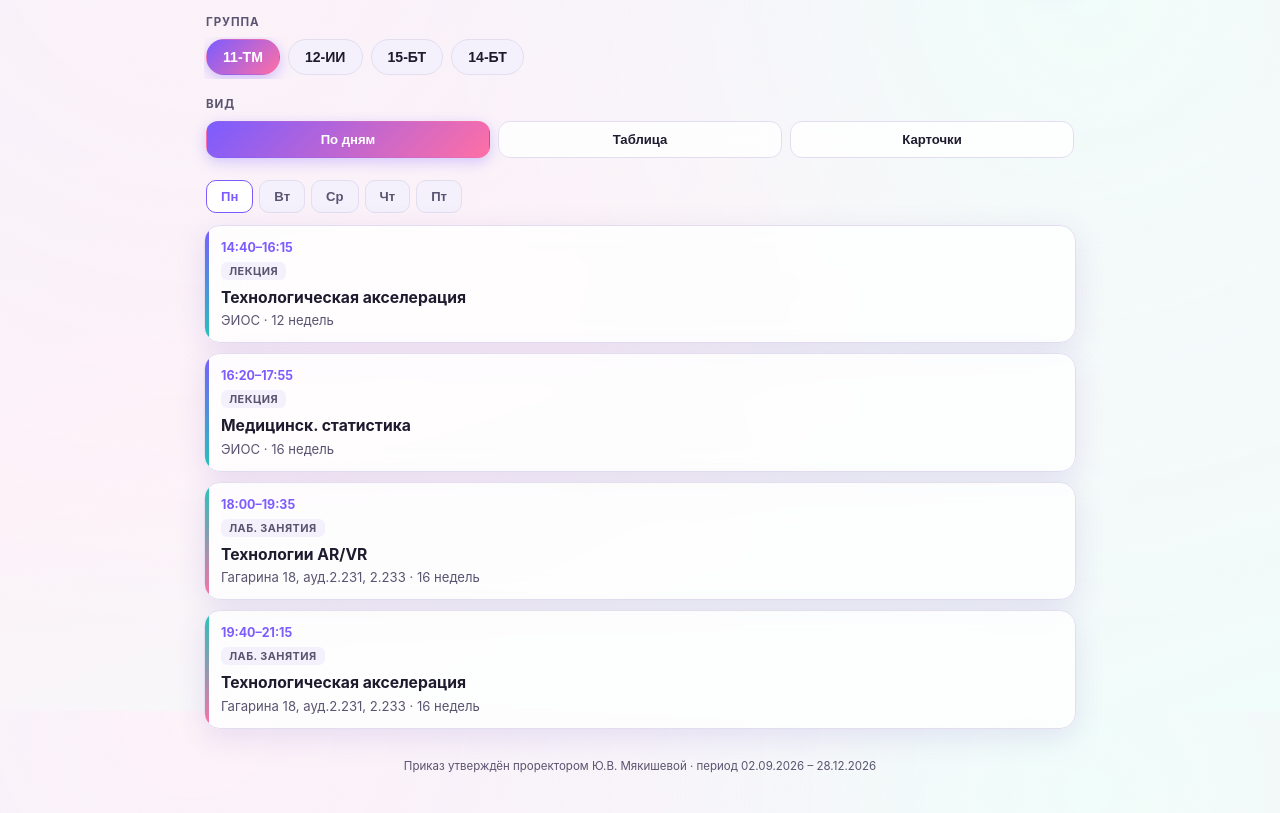
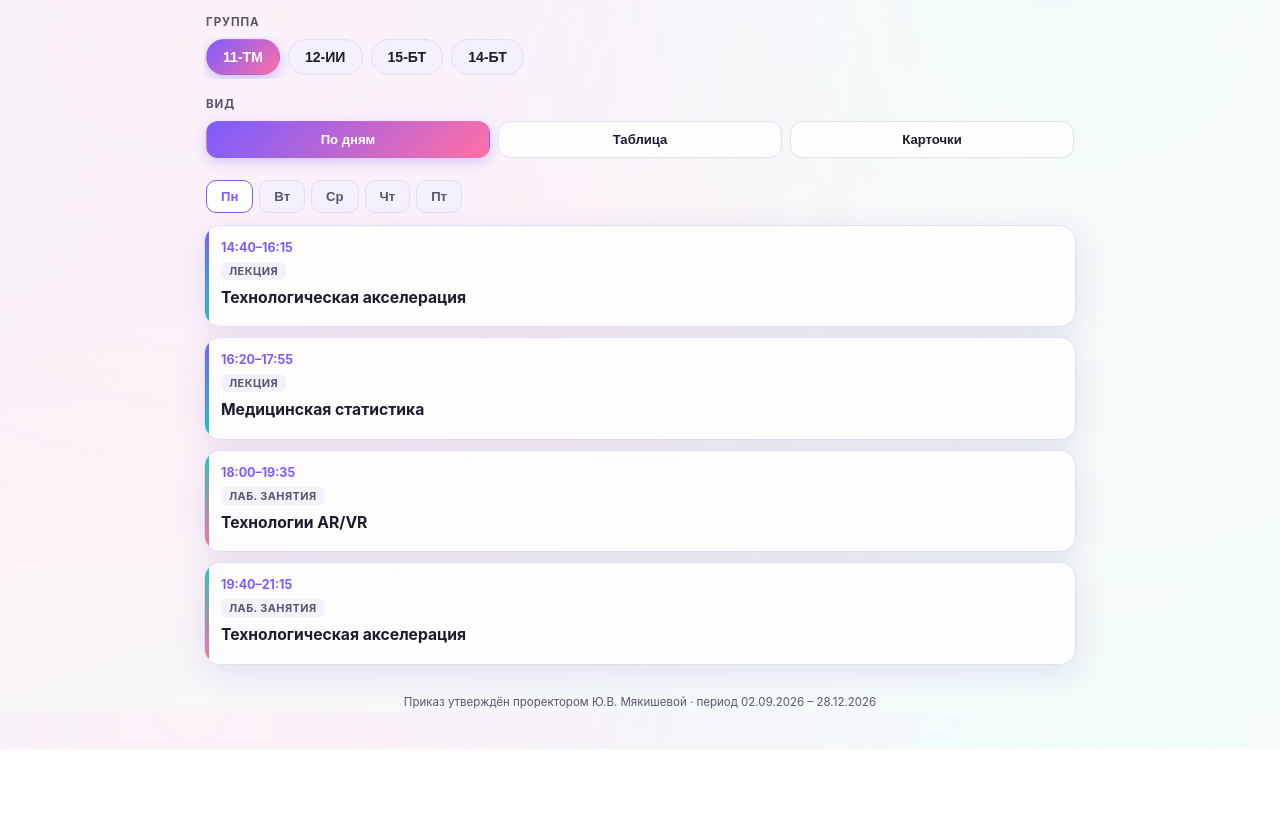
Before and after one commit to AndreyTHT/ScheduleSamGMU, a plain HTML site: page index.html in a window 1280 px wide. Shown: the part 89-902 px from the top of the page. After the commit the page ends 838 px from the top, so only its background shows below. Drawn offline with Linux system fonts and the light colour scheme.

Commit message:
Update lesson data and improve HTML rendering

```diff
--- a/index.html
+++ b/index.html
@@ -275,8 +275,8 @@ footer{
 <script>
 /* ===================== DATA ===================== */
 const DAYS = ["Понедельник","Вторник","Среда","Четверг","Пятница"];
+const DAY_NOTE = {"Среда":"искл. 04.11.2026"};
 const DAY_SHORT = {"Понедельник":"Пн","Вторник":"Вт","Среда":"Ср","Четверг":"Чт","Пятница":"Пт"};
-const DAY_NOTE = {"Среда":"искл. 04.11.2026"};
 
 // slot time ranges per day-shift pattern
 const SLOTS_FULL = ["13:00-13:45","13:50-14:35","14:40-15:25","15:30-16:15","16:20-17:05","17:10-17:55","18:00-18:45","18:50-19:35","19:40-20:25","20:30-21:15"];
@@ -298,109 +298,108 @@ function typeLabel(t){
 const DATA = {
 "11-ТМ": {
   "Понедельник": [
-    [2,3,"lec","Технологическая акселерация","ЭИОС · 12 недель"],
-    [4,5,"lec","Медицинск. статистика","ЭИОС · 16 недель"],
-    [6,7,"lab","Технологии AR/VR","Гагарина 18, ауд.2.231, 2.233 · 16 недель"],
-    [8,9,"lab","Технологическая акселерация","Гагарина 18, ауд.2.231, 2.233 · 16 недель"]
+    [2,3,"lec","Технологическая акселерация",""],
+    [4,5,"lec","Медицинская статистика",""],
+    [6,7,"lab","Технологии AR/VR",""],
+    [8,9,"lab","Технологическая акселерация",""]
   ],
   "Вторник": [
-    [2,3,"lec","Анализ данных на Python","ЭИОС · 16 недель"],
-    [4,5,"prac","Ознакомительная практика","ЭИОС · 16 недель"],
-    [6,7,"prac","Медицинск. статистика","Гагарина 18, ауд.2.231, 2.233 · 16 недель"],
-    [8,9,"lab","Анализ данных на Python","Гагарина 18, ауд.2.231, 2.233 · 16 недель"]
+    [2,3,"lec","Анализ данных на Python",""],
+    [4,5,"prac","Ознакомительная практика",""],
+    [6,7,"prac","Медицинская статистика",""],
+    [8,9,"lab","Анализ данных на Python",""]
   ],
   "Среда": [
-    [4,5,"lec","Информационная безопасность","ЭИОС · 12 недель"],
-    [6,7,"lec","Медиц. аппаратно-програм. комплексы","ЭИОС · 16 недель"],
-    [8,9,"prac","Медиц. аппаратно-програм. комплексы","ЭИОС · 16 недель"]
+    [4,5,"lec","Информационная безопасность",""],
+    [6,7,"lec","Медицинские аппаратно-программные комплексы",""],
+    [8,9,"prac","Медицинские аппаратно-программные комплексы",""]
   ],
   "Четверг": [
-    [4,9,"prac","Ознакомительная практика","Гагарина 18, ауд.2.231, 2.233 · 16 недель"]
+    [4,9,"prac","Ознакомительная практика",""]
   ],
   "Пятница": [
-    [4,5,"lec","Технологии AR/VR","ЭИОС · 16 недель"],
-    [6,9,"prac","Информационная безопасность","ЭИОС · 14 недель"]
+    [4,5,"lec","Технологии AR/VR",""],
+    [6,9,"prac","Информационная безопасность",""]
   ]
 },
 "12-ИИ": {
   "Понедельник": [
-    [2,3,"lec","Технологическая акселерация","ЭИОС · 12 недель"],
-    [4,5,"lec","Медицинск. статистика","ЭИОС · 16 недель"],
-    [6,7,"lab","Технологии AR/VR","Гагарина 18, ауд.2.231, 2.233 · 16 недель"],
-    [8,9,"lab","Технологическая акселерация","Гагарина 18, ауд.2.231, 2.233 · 16 недель"]
+    [2,3,"lec","Технологическая акселерация",""],
+    [4,5,"lec","Медицинская статистика",""],
+    [6,7,"lab","Технологии AR/VR",""],
+    [8,9,"lab","Технологическая акселерация",""]
   ],
   "Вторник": [
-    [2,3,"lec","Анализ данных на Python","ЭИОС · 16 недель"],
-    [4,5,"prac","Ознакомительная практика","ЭИОС · 16 недель"],
-    [6,7,"prac","Медицинск. статистика","Гагарина 18, ауд.2.231, 2.233 · 16 недель"],
-    [8,9,"lab","Анализ данных на Python","Гагарина 18, ауд.2.231, 2.233 · 16 недель"]
+    [2,3,"lec","Анализ данных на Python",""],
+    [4,5,"prac","Ознакомительная практика",""],
+    [6,7,"prac","Медицинская статистика",""],
+    [8,9,"lab","Анализ данных на Python",""]
   ],
   "Среда": [
-    [4,5,"lec","3D анатомия - физиология","ЭИОС · 12 недель"],
-    [6,7,"lec","Методы глубокого обучения","ЭИОС · 16 недель"],
-    [8,9,"lab","Методы глубокого обучения","Гагарина 18, ауд.2.231, 2.233 · 16 недель"]
+    [4,5,"lec","3D анатомия - физиология",""],
+    [6,7,"lec","Методы глубокого обучения",""],
+    [8,9,"lab","Методы глубокого обучения",""]
   ],
   "Четверг": [
-    [4,9,"prac","Ознакомительная практика","Гагарина 18, ауд.2.231, 2.233 · 16 недель"]
+    [4,9,"prac","Ознакомительная практика",""]
   ],
   "Пятница": [
-    [4,5,"lec","Технологии AR/VR","ЭИОС · 16 недель"],
-    [6,9,"prac","3D анатомия - физиология","Гагарина 18, ауд.2.231, 2.233 · 14 недель"]
+    [4,5,"lec","Технологии AR/VR",""],
+    [6,9,"prac","3D анатомия - физиология",""]
   ]
 },
 "15-БТ": {
   "Понедельник": [
-    [3,3,"lec","Анатомия","ЭИОС · 8 недель"],
-    [4,4,"prac","Анатомия","4-313 (Чапаевская, 227) · 16 недель"],
-    [5,7,"prac","Технологическая акселерация","Лекционный зал, Чапаевская, 227 · 16 недель"]
+    [3,4,"prac","Анатомия",""],
+    [5,7,"prac","Технологическая акселерация",""]
   ],
   "Вторник": [
-    [1,1,"lec","Иностр.язык в проф. сфере","ЭИОС · 8 недель"],
-    [2,2,"lec","Биоинформатика","ЭИОС · 16 недель"],
-    [3,3,"lab","Аддитивные технологии","Технопарк ПИШ, Арцыбушевская, 171 · 16 недель"],
-    [4,5,"prac","Иностр.язык в проф. сфере","кафедра иностранных языков, Тухачевского, 226 · 16 недель"]
+    [1,3,"lec","Иностранный язык в профессиональной сфере",""],
+    [3,4,"lec","Биоинформатика",""],
+    [4,5,"lab","Аддитивные технологии",""],
+    [7,9,"prac","Иностранный язык в профессиональной сфере",""]
   ],
   "Среда": [
-    [2,3,"prac","Педагогическая практика","4-313 (Чапаевская, 227) · 16 недель"],
-    [4,5,"lab","Биоинформатика","16 недель"]
+    [5,7,"prac","Педагогическая практика",""],
+    [8,9,"lab","Биоинформатика",""]
   ],
   "Четверг": [
-    [0,0,"lec","Аддитивные технологии","ЭИОС · 16 недель"],
-    [1,2,"lec","Технологическая акселерация","ЭИОС · 16 недель"],
-    [3,4,"prac","Педагогическая практика","4-313 (Чапаевская, 227) · 16 недель"]
+    [2,3,"lec","Аддитивные технологии",""],
+    [4,5,"lec","Технологическая акселерация",""],
+    [6,9,"prac","Педагогическая практика",""]
   ],
   "Пятница": [
-    [2,3,"lec","Биоматериаловедение","ЭИОС · 12 недель"],
-    [4,5,"lab","Биоматериаловедение","НИИ Биотех, Гагарина, 20 · 12 недель"],
-    [6,7,"prac","Биоматериаловедение","НИИ Биотех, Гагарина, 20 · 16 недель"]
+    [4,5,"lec","Биоматериаловедение",""],
+    [6,7,"lab","Биоматериаловедение",""],
+    [8,9,"prac","Биоматериаловедение",""]
   ]
 },
 "14-БТ": {
   "Понедельник": [
-    [2,2,"lec","Методич.сопров. Применения диагн.тестсистем","ЭИОС · 16 недель"],
-    [3,3,"lec","Базовые аспекты биохимии человека","ЭИОС · 8 недель"],
-    [4,5,"lab","Базовые аспекты биохимии человека","Кафедра биохимии, Арцыбушевская, 171 · 16 недель"],
-    [6,7,"lab","Технологическая акселерация","16 недель"]
+    [1,2,"lec","Методическое сопровождение применения диагностических тест-систем",""],
+    [3,3,"lec","Базовые аспекты биохимии человека",""],
+    [4,5,"lab","Базовые аспекты биохимии человека",""],
+    [8,9,"lab","Технологическая акселерация",""]
   ],
   "Вторник": [
-    [1,1,"lec","Иностр.язык в проф. сфере","ЭИОС · 8 недель"],
-    [2,2,"lec","Биоинформатика","ЭИОС · 16 недель"],
-    [3,4,"prac","Методич.сопров. Применения диагн.тестсистем","Гагарина 20, ауд 309, 310 · 16 недель"],
-    [5,6,"prac","Иностр.язык в проф. сфере","Гагарина 18, ауд.2.231, 2.233 · 16 недель"]
+    [1,2,"lec","Иностранный язык в профессиональной сфере",""],
+    [3,4,"lec","Биоинформатика",""],
+    [5,6,"prac","Методическое сопровождение применения диагностических тест-систем",""],
+    [7,9,"prac","Иностранный язык в профессиональной сфере",""]
   ],
   "Среда": [
-    [2,4,"prac","Педагогическая практика","Гагарина 20, ауд 309, 310 · 16 недель"],
-    [5,6,"lab","Биоинформатика","Гагарина 20, ауд 309, 310 · 16 недель"]
+    [4,7,"prac","Педагогическая практика",""],
+    [8,9,"lab","Биоинформатика",""]
   ],
   "Четверг": [
-    [0,1,"lec","Основы медиц. Микробиологии и иммунологии","ЭИОС · 8 недель"],
-    [2,3,"lec","Технологическая акселерация","ЭИОС · 12 недель"],
-    [4,6,"prac","Основы медиц. Микробиологии и иммунологии","Кафедра микробиологии, Гагарина, 18 · 10 недель"]
+    [2,3,"lec","Основы медицинской микробиологии и иммунологии",""],
+    [4,5,"lec","Технологическая акселерация",""],
+    [6,9,"prac","Основы медицинской микробиологии и иммунологии",""]
   ],
   "Пятница": [
-    [2,3,"lec","Основы молекулярной биологии","ЭИОС · 8 недель"],
-    [4,5,"prac","Педагогическая практика","Гагарина 20, ауд 309, 310 · 16 недель"],
-    [6,7,"prac","Основы молекулярной биологии","Кафедра биологии, Арцыбушевская, 171 · 16 недель"]
+    [3,4,"lec","Основы молекулярной биологии",""],
+    [5,6,"prac","Педагогическая практика",""],
+    [7,9,"prac","Основы молекулярной биологии",""]
   ]
 }
 };
@@ -480,7 +479,7 @@ function buildCard(l){
     <div class="lesson-time">${l.time}</div>
     <span class="lesson-type">${typeLabel(l.type)}</span>
     <div class="lesson-name">${l.name}</div>
-    <div class="lesson-place">${l.place}</div>
+    ${l.place ? `<div class="lesson-place">${l.place}</div>` : ''}
   `;
   return card;
 }
@@ -513,7 +512,7 @@ function renderGrid(main){
           const [s,e,type,name,place] = match;
           const span = e-s+1;
           td.rowSpan = span;
-          td.innerHTML = `<span class="g-name">${name}</span><span class="g-type">${typeLabel(type)}</span><span class="g-place">${place}</span>`;
+          td.innerHTML = `<span class="g-name">${name}</span><span class="g-type">${typeLabel(type)}</span>${place ? `<span class="g-place">${place}</span>` : ''}`;
         } else {
           td.style.display='none';
         }
```
